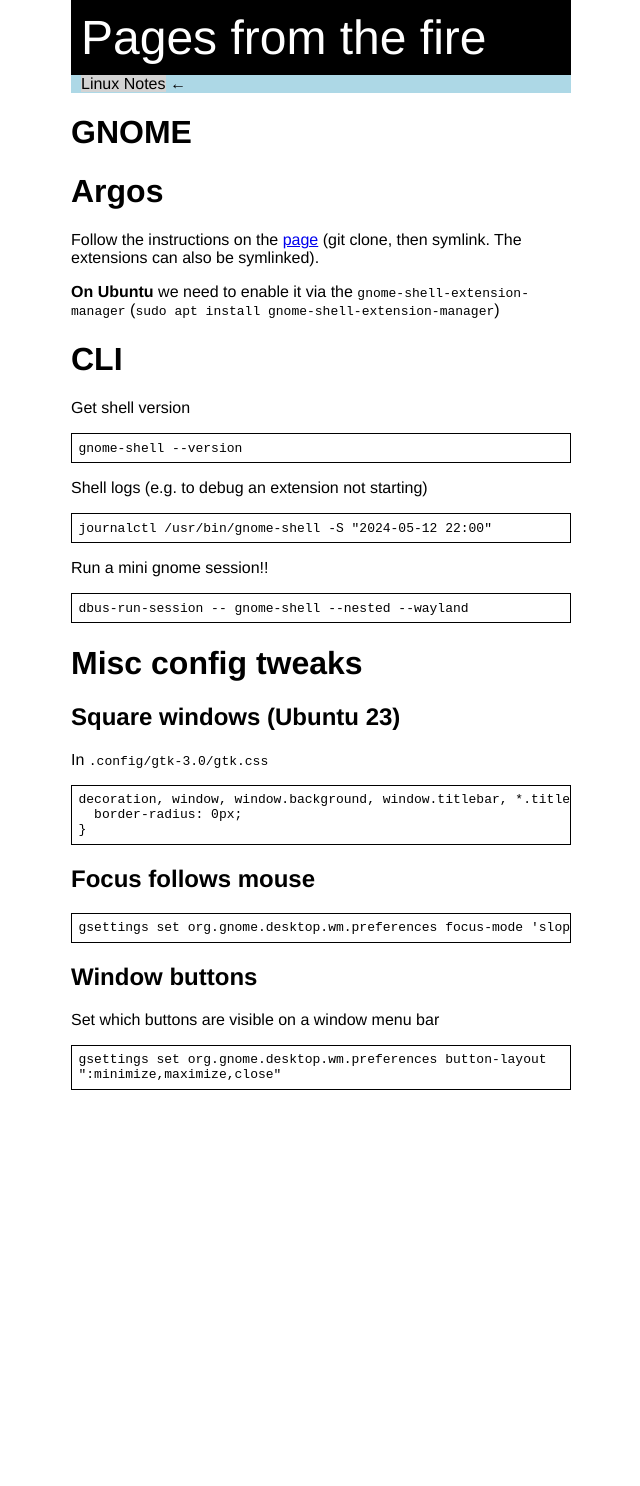
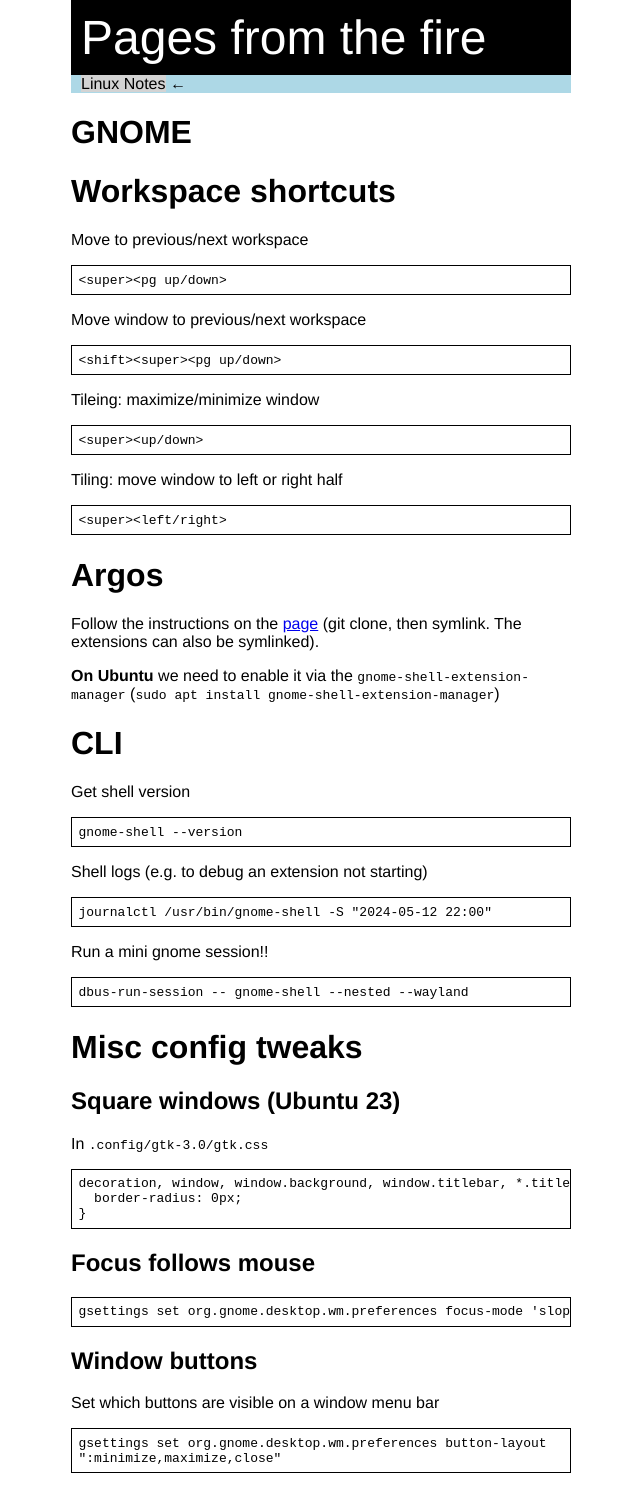
Before and after one commit to kghose/kghose.github.io, a Jekyll site: the page built from linux-tips/gnome.md, in a window 1280 px wide. Shown: the whole page, without its empty margins (319-959 px from the left). Built offline with Jekyll 4.4.1, drawn with Linux system fonts in a browser that asks for light colours; our own code applies the rules of GitHub Pages for plain Markdown files; before the commit the page ends 1103 px from its top, so only the background shows below that.

Commit message:
Add GNOME shortcuts.

````diff
--- a/linux-tips/gnome.md
+++ b/linux-tips/gnome.md
@@ -3,6 +3,28 @@ title: GNOME
 permalink: linux-tips/gnome
 last_updated_at: 2025-10-03
 ---
+
+# Workspace shortcuts
+
+Move to previous/next workspace
+```
+<super><pg up/down>
+```
+
+Move window to previous/next workspace
+```
+<shift><super><pg up/down>
+```
+
+Tileing: maximize/minimize window
+```
+<super><up/down>
+```
+
+Tiling: move window to left or right half
+```
+<super><left/right>
+```
 
 # Argos
 Follow the instructions on the [page](https://github.com/p-e-w/argos) (git
````
